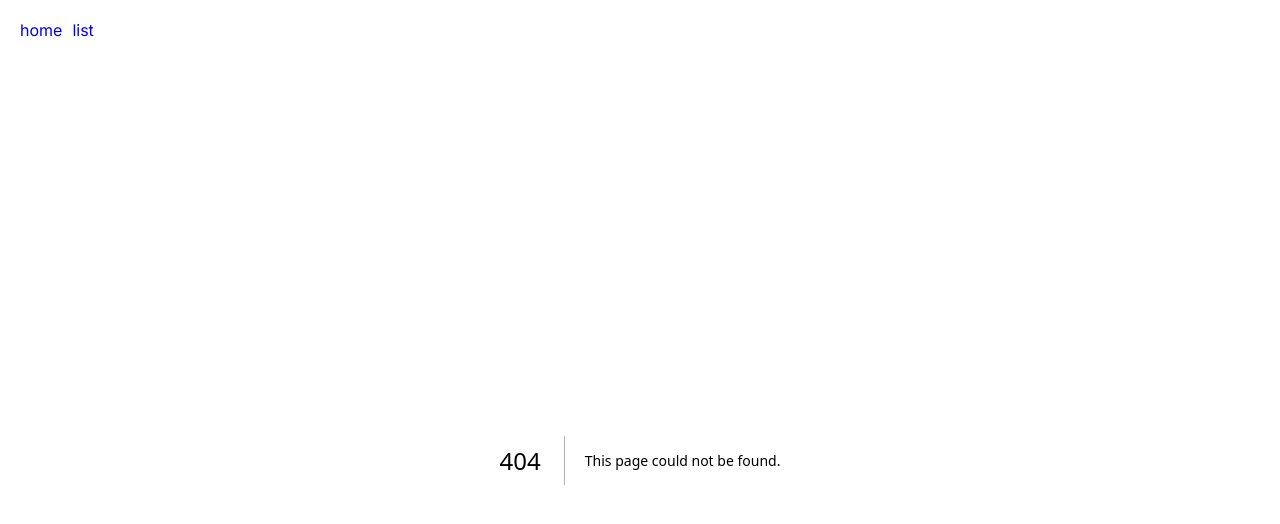
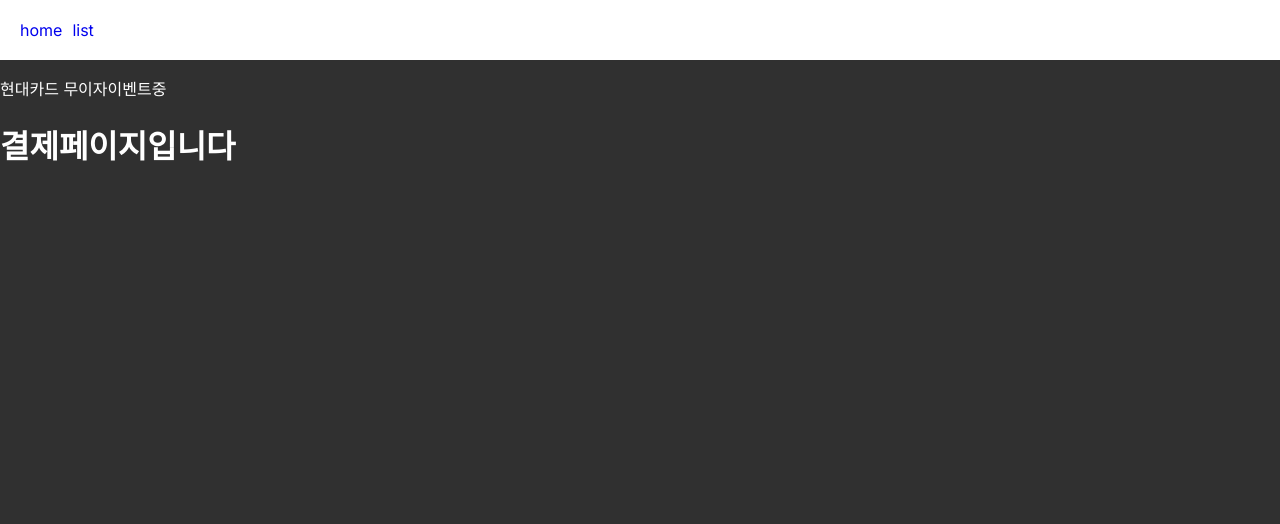
Before and after one commit to daxjective/apple_next, a Next.js app: page /cart/payment in a window 1280 px wide. Before the commit this address had no page. Shown: the top 524 px of the page. Built offline with nearby package versions, Linux system fonts and the light colour scheme.

Commit message:
라우팅 과제

```diff
--- /dev/null
+++ b/app/cart/layout.js
@@ -0,0 +1,8 @@
+export default function cartLayout({ children }) {
+  return (
+    <>
+      <p>현대카드 무이자이벤트중</p>
+      {children}
+    </>
+  );
+}
--- /dev/null
+++ b/app/cart/page.js
@@ -0,0 +1,5 @@
+export default function cart() {
+  return (
+    <h1>장바구니입니다.</h1>
+  )
+}
--- /dev/null
+++ b/app/cart/payment/page.js
@@ -0,0 +1,5 @@
+export default function page() {
+  return (
+    <h1>결제페이지입니다</h1>
+  )
+}
```
Also changed, not shown: app/list/page.js (line endings or trailing spaces), 1 other file (tests, documents, lock files or other folders).
